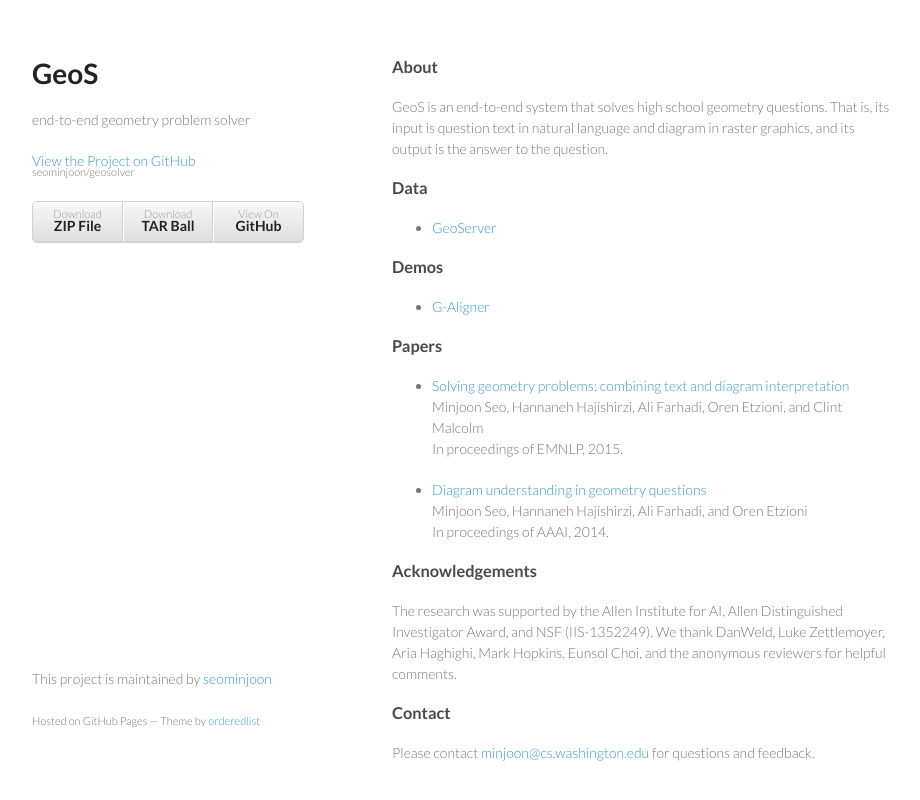
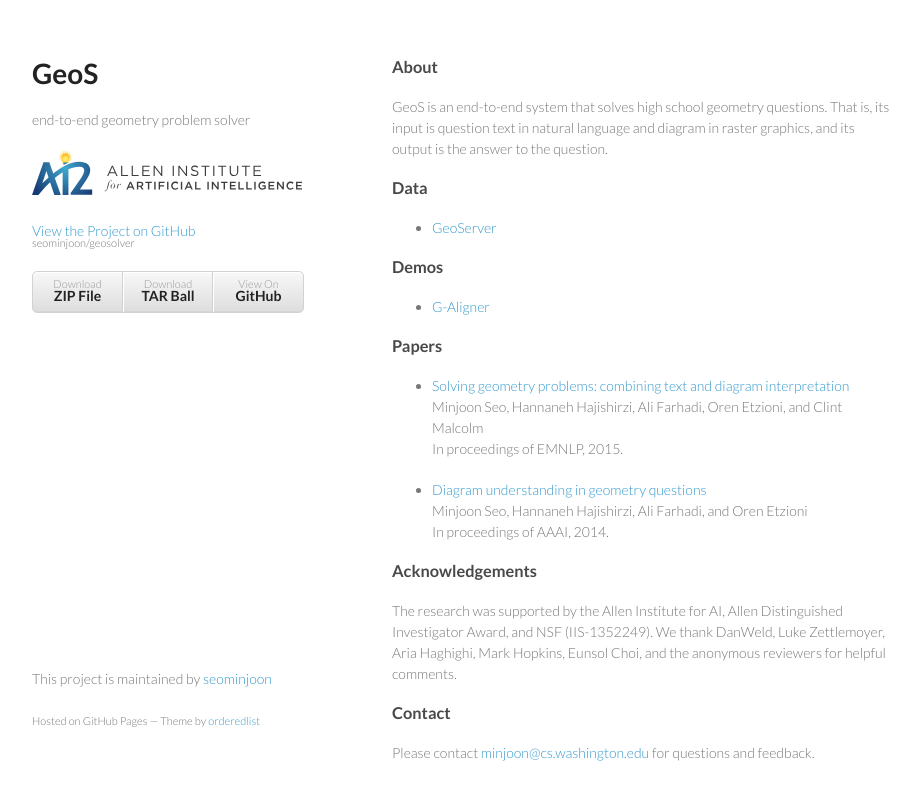
Before and after one commit to seominjoon/geosolver, a plain HTML site: page index.html in a window 1280 px wide. Shown: the whole page, without its empty margins (178-1098 px from the left). Drawn offline with Linux system fonts and the light colour scheme.

Commit message:
updated logo

```diff
--- a/index.html
+++ b/index.html
@@ -17,7 +17,7 @@
       <header>
         <h1>GeoS</h1>
         <p>end-to-end geometry problem solver</p>
-
+        <p><img src="images/ai2_logo.svg"></p>
         <p class="view"><a href="https://github.com/seominjoon/geosolver">View the Project on GitHub <small>seominjoon/geosolver</small></a></p>
 
 
```
